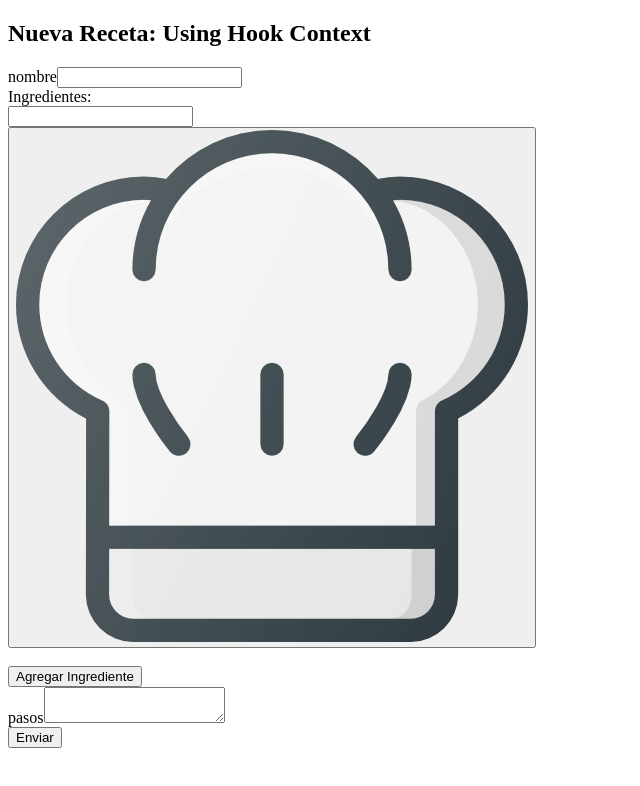
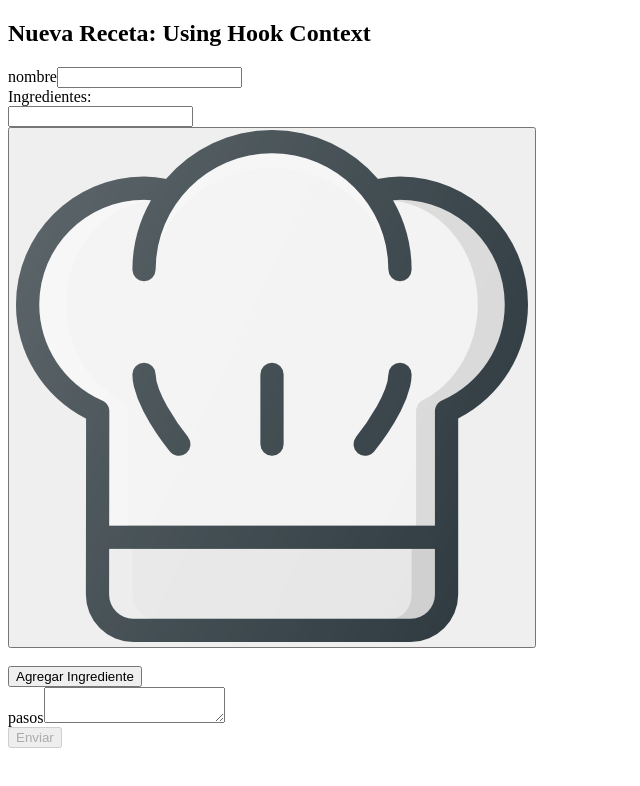
Before and after one commit to barbimt/ctd-esp-fe3-clase5-ecommerce-recipes, a Next.js app: page /LoginHookContext in a window 1280 px wide. Shown: the top 786 px of the page, without its empty margins (0-640 px from the left). Built offline with nearby package versions, Linux system fonts and the light colour scheme.

Commit message:
add disabled button if the input pasos is empty

```diff
--- a/pages/LoginHookContext.tsx
+++ b/pages/LoginHookContext.tsx
@@ -14,9 +14,19 @@ const LoginHookContext = () => {
       pasos: "",
     },
   });
+  // Accedemos al método "watch", y le indicamos que deseamos
+  // observar el input de "pasos" (propiedad name de dicho input)
+  const pasos = methods.watch("pasos", "");
+  // Como queremos que la persona escriba al menos 10
+  // caracteres, tomamos el valor que nos devuelve
+  // watch y verificamos que su extensión cumpla
+  // dicha condición
+  const disabled = pasos.length < 10;
+  // . . .
   const onSubmit = (data: any) => {
     console.log(data);
-  };
+
+  }
   return (
     <main>
       <h2>Nueva Receta: Using Hook Context </h2>
@@ -25,12 +35,12 @@ const LoginHookContext = () => {
 los métodos obtenidos desde useForm*/}
         <FormProvider {...methods}>
           <form onSubmit={methods.handleSubmit(onSubmit)}>
-            {/* ¡Aquí ya no es necesario pasar los métodos a
-cada input! */}
             <InputField name="nombre" type="text" />
             <InputIngredientes />
             <InputField name="pasos" type="textarea" />
-            <button color="primary" type="submit">
+            {/* Mediante la propiedad "disabled", habilitamos e
+inhabilitamos nuestro botón */}
+            <button type="submit" disabled={disabled}>
               Enviar
             </button>
           </form>
```
